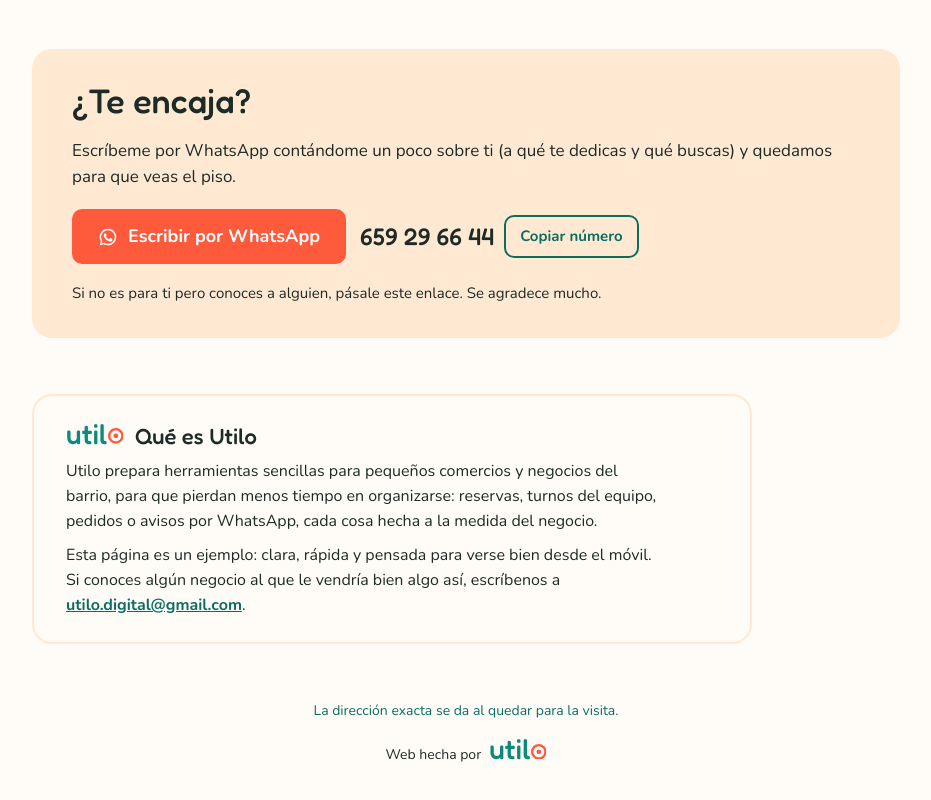
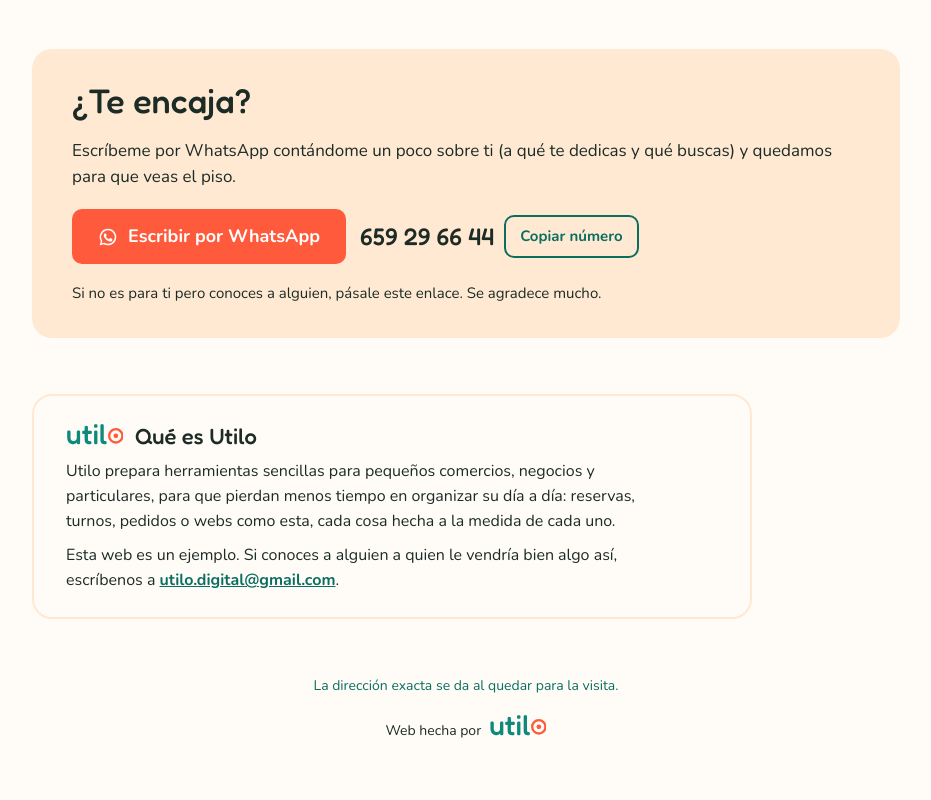
Before and after one commit to UTILO-DIGITAL/habitacion-sarria, a plain HTML site: page index.html in a window 1280 px wide. Shown: the part 2955-3755 px from the top of the page, without its empty margins (174-1105 px from the left). Drawn offline with nearby package versions, Linux system fonts and the light colour scheme.

Commit message:
Texto de Qué es Utilo, como en casa-abuela

```diff
--- a/index.html
+++ b/index.html
@@ -272,8 +272,8 @@ footer{font-size:14px;color:var(--teal-dark);text-align:center;display:flex;flex
 
   <section class="utilo" aria-labelledby="titulo-utilo">
     <h2 id="titulo-utilo"><span class="logo" role="img" aria-label="utilo"><span>util</span><svg viewBox="0 0 20 20" aria-hidden="true"><rect x="1.5" y="1.5" width="17" height="17" rx="8.5" fill="none" stroke="#FF5A3C" stroke-width="3"></rect><circle cx="10" cy="10" r="3" fill="#FF5A3C"></circle></svg></span> <span class="q">Qué es Utilo</span></h2>
-    <p>Utilo prepara herramientas sencillas para pequeños comercios y negocios del barrio, para que pierdan menos tiempo en organizarse: reservas, turnos del equipo, pedidos o avisos por WhatsApp, cada cosa hecha a la medida del negocio.</p>
-    <p>Esta página es un ejemplo: clara, rápida y pensada para verse bien desde el móvil. Si conoces algún negocio al que le vendría bien algo así, escríbenos a <a href="mailto:utilo.digital@gmail.com">utilo.digital@gmail.com</a>.</p>
+    <p>Utilo prepara herramientas sencillas para pequeños comercios, negocios y particulares, para que pierdan menos tiempo en organizar su día a día: reservas, turnos, pedidos o webs como esta, cada cosa hecha a la medida de cada uno.</p>
+    <p>Esta web es un ejemplo. Si conoces a alguien a quien le vendría bien algo así, escríbenos a <a href="mailto:utilo.digital@gmail.com">utilo.digital@gmail.com</a>.</p>
   </section>
 
   <footer>
```
